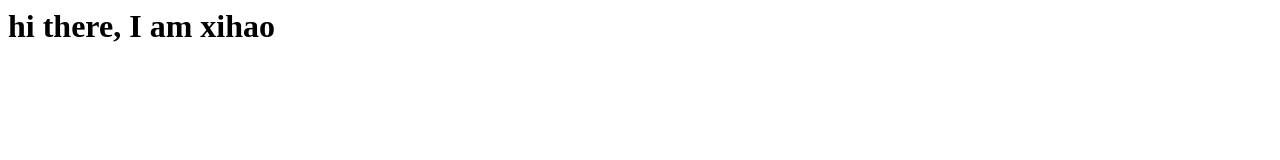
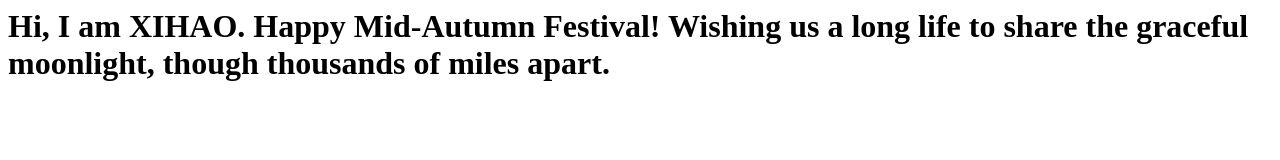
Before and after one commit to XihaoCao/xihaoc-1764934.github.io, a plain HTML site: page index2.html in a window 1280 px wide. Drawn offline with Linux system fonts and the light colour scheme.

Commit message:
Add files via upload

```diff
--- a/index2.html
+++ b/index2.html
@@ -1,9 +1,11 @@
 <!TYPE html>
 <html>
     <head>
-        <title>a new message</title>
+        <title>a message from Seattle</title>
     </head>
     <body>
-        <h1>hi there, I am xihao</h1>
+        <h1>Hi, I am XIHAO. Happy Mid-Autumn Festival!
+            Wishing us a long life to share the graceful moonlight, though thousands of miles apart.
+        </h1>
     </body>
 </html>
```
